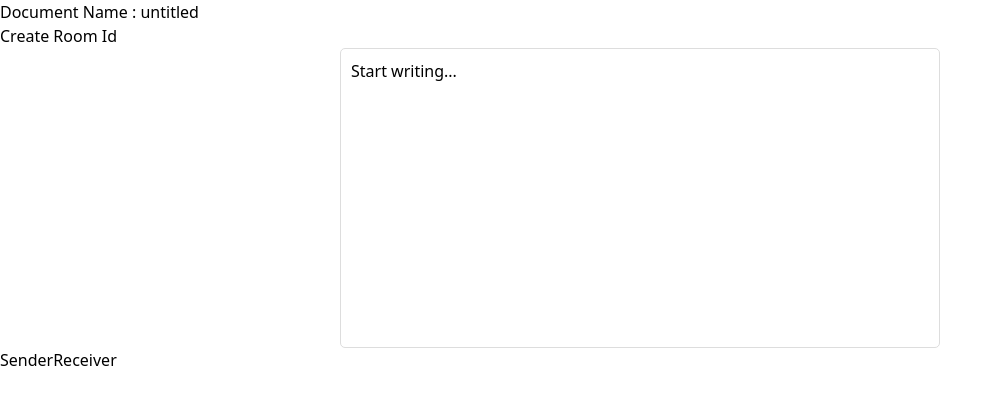
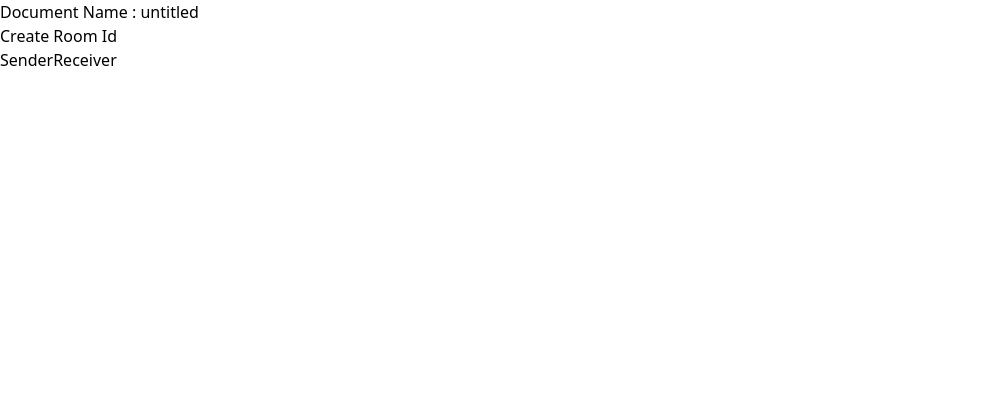
Before and after one commit to OmSharma42306/collborative-docs-app, a React (Vite) app in the folder frontend/: page /sender in a window 1280 px wide. Shown: the top 404 px of the page, without its empty margins (0-1002 px from the left). Built offline with nearby package versions, Linux system fonts and the light colour scheme; no server answers.

Commit message:
added-rendering-of-editor-after-room-creation-successfully!

```diff
--- a/frontend/src/components/TipTap.tsx
+++ b/frontend/src/components/TipTap.tsx
@@ -8,6 +8,7 @@ const TextEditor: React.FC = () => {
   const [socket,setSocket] = useState<WebSocket>();
   const [text,setText] = useState<string|null>("");
   const [roomId,setRoomId] = useState<string>("");
+  const [roomCreated,setRoomCreated] = useState<Boolean>(false);
   // useeffect for socket initialization.
 
   function generateRoomId(){
@@ -53,7 +54,9 @@ const TextEditor: React.FC = () => {
       console.log(msg)
       console.log(data)
       console.log("data set")
+
       setText(data);
+      setRoomCreated(true);
 
       editor?.commands.setContent(`<p>${data}</p>`);
 
@@ -93,11 +96,10 @@ const TextEditor: React.FC = () => {
       </div>
       :"" }
 
-    <div className="editor-container">
+    {roomCreated?<div className="editor-container">
       <EditorContent editor={editor} />
 
-
-    </div>
+    </div>:""}
     </div>
   );
 };
```
